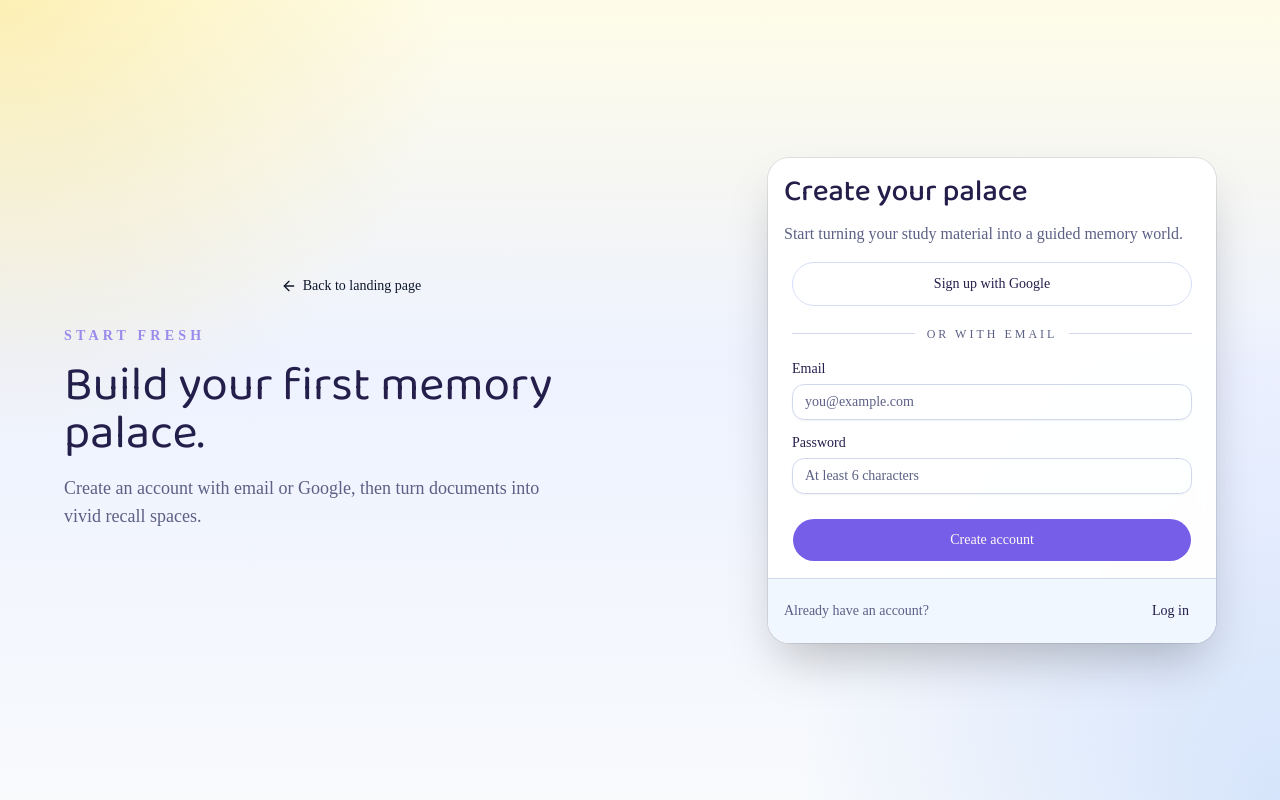
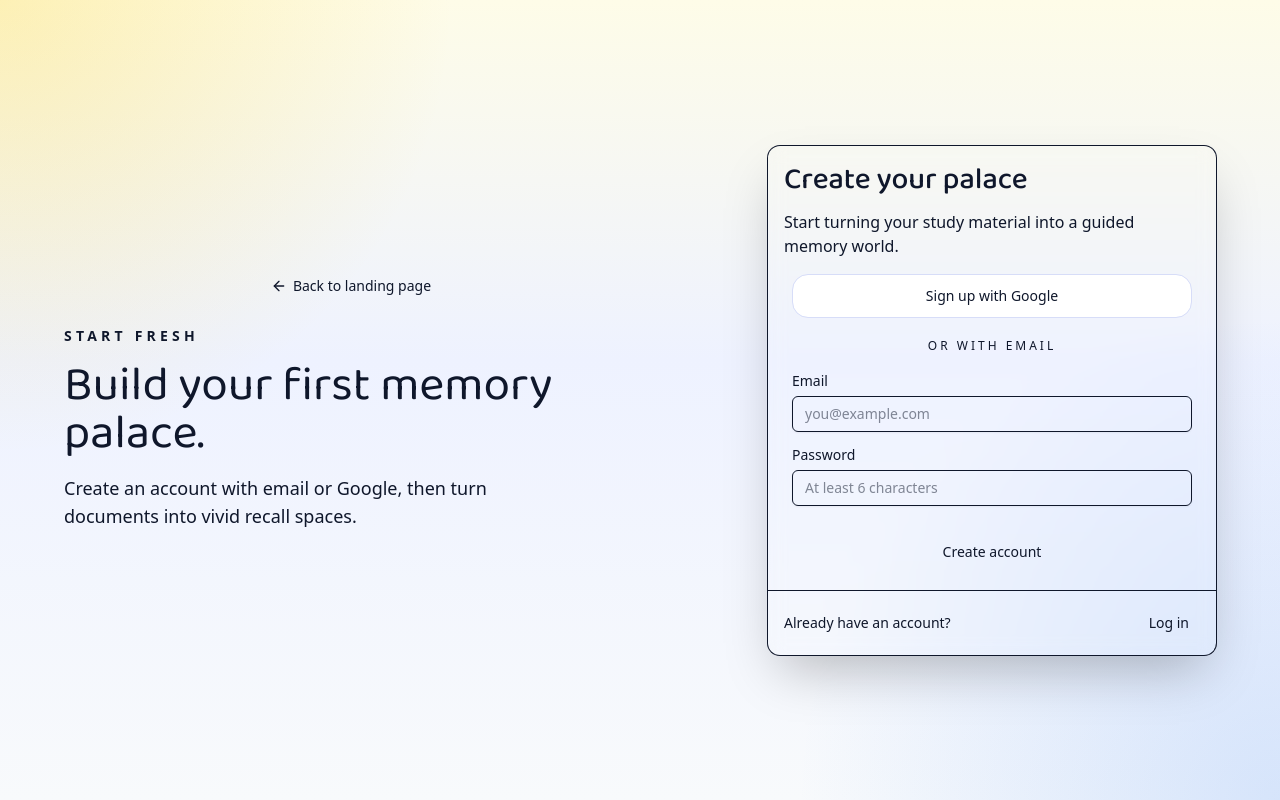
Before and after one commit to Phalanyx/palace, a Next.js app: page /signup in a window 1280 px wide. Built offline with nearby package versions, Linux system fonts and the light colour scheme; no server answers.

Commit message:
merge fixes

```diff
--- a/app/components/DragonScene.tsx
+++ b/app/components/DragonScene.tsx
@@ -293,26 +293,6 @@ function WizardLights() {
 }
 
 export default function DragonScene() {
-  useEffect(() => {
-    const originalWarn = console.warn
-
-    console.warn = (...args) => {
-      const [firstArg] = args
-      if (
-        typeof firstArg === 'string' &&
-        firstArg.includes('THREE.THREE.Clock: This module has been deprecated. Please use THREE.Timer instead.')
-      ) {
-        return
-      }
-
-      originalWarn(...args)
-    }
-
-    return () => {
-      console.warn = originalWarn
-    }
-  }, [])
-
   return (
     <Canvas
       camera={{ position: KEYFRAMES[0].pos, fov: 50 }}
--- a/app/globals.css
+++ b/app/globals.css
@@ -1,8 +1,4 @@
 @import "tailwindcss";
-@import "tw-animate-css";
-@import "shadcn/tailwind.css";
-
-@custom-variant dark (&:is(.dark *));
 
 @font-face {
   font-family: 'Kingjola';
@@ -20,123 +16,5 @@
   body {
     background-color: #EEF2FF;
     color: #312E81;
-    @apply bg-background text-foreground;
-  }
-  * {
-    @apply border-border outline-ring/50;
-  }
-  html {
-    @apply font-sans;
   }
 }
-
-:root {
-  --background: oklch(0.985 0.013 82.41);
-  --foreground: oklch(0.27 0.08 286.11);
-  --card: oklch(1 0 0);
-  --card-foreground: oklch(0.27 0.08 286.11);
-  --popover: oklch(1 0 0);
-  --popover-foreground: oklch(0.27 0.08 286.11);
-  --primary: oklch(0.58 0.2 286.32);
-  --primary-foreground: oklch(0.985 0.01 82.41);
-  --secondary: oklch(0.93 0.05 86.16);
-  --secondary-foreground: oklch(0.35 0.1 285.04);
-  --muted: oklch(0.95 0.03 258.34);
-  --muted-foreground: oklch(0.5 0.06 278.91);
-  --accent: oklch(0.9 0.07 187.22);
-  --accent-foreground: oklch(0.27 0.08 286.11);
-  --destructive: oklch(0.61 0.23 26.48);
-  --border: oklch(0.88 0.03 274.41);
-  --input: oklch(0.88 0.03 274.41);
-  --ring: oklch(0.67 0.17 272.84);
-  --chart-1: oklch(0.7 0.17 279.31);
-  --chart-2: oklch(0.72 0.17 180.57);
-  --chart-3: oklch(0.77 0.17 71.38);
-  --chart-4: oklch(0.68 0.2 14.72);
-  --chart-5: oklch(0.63 0.17 326.78);
-  --radius: 0.95rem;
-  --sidebar: oklch(0.985 0.013 82.41);
-  --sidebar-foreground: oklch(0.27 0.08 286.11);
-  --sidebar-primary: oklch(0.58 0.2 286.32);
-  --sidebar-primary-foreground: oklch(0.985 0.01 82.41);
-  --sidebar-accent: oklch(0.95 0.03 258.34);
-  --sidebar-accent-foreground: oklch(0.27 0.08 286.11);
-  --sidebar-border: oklch(0.88 0.03 274.41);
-  --sidebar-ring: oklch(0.67 0.17 272.84);
-}
-
-.dark {
-  --background: oklch(0.145 0 0);
-  --foreground: oklch(0.985 0 0);
-  --card: oklch(0.205 0 0);
-  --card-foreground: oklch(0.985 0 0);
-  --popover: oklch(0.205 0 0);
-  --popover-foreground: oklch(0.985 0 0);
-  --primary: oklch(0.922 0 0);
-  --primary-foreground: oklch(0.205 0 0);
-  --secondary: oklch(0.269 0 0);
-  --secondary-foreground: oklch(0.985 0 0);
-  --muted: oklch(0.269 0 0);
-  --muted-foreground: oklch(0.708 0 0);
-  --accent: oklch(0.269 0 0);
-  --accent-foreground: oklch(0.985 0 0);
-  --destructive: oklch(0.704 0.191 22.216);
-  --border: oklch(1 0 0 / 10%);
-  --input: oklch(1 0 0 / 15%);
-  --ring: oklch(0.556 0 0);
-  --chart-1: oklch(0.809 0.105 251.813);
-  --chart-2: oklch(0.623 0.214 259.815);
-  --chart-3: oklch(0.546 0.245 262.881);
-  --chart-4: oklch(0.488 0.243 264.376);
-  --chart-5: oklch(0.424 0.199 265.638);
-  --sidebar: oklch(0.205 0 0);
-  --sidebar-foreground: oklch(0.985 0 0);
-  --sidebar-primary: oklch(0.488 0.243 264.376);
-  --sidebar-primary-foreground: oklch(0.985 0 0);
-  --sidebar-accent: oklch(0.269 0 0);
-  --sidebar-accent-foreground: oklch(0.985 0 0);
-  --sidebar-border: oklch(1 0 0 / 10%);
-  --sidebar-ring: oklch(0.556 0 0);
-}
-
-@theme inline {
-  --font-sans: var(--font-sans);
-  --color-sidebar-ring: var(--sidebar-ring);
-  --color-sidebar-border: var(--sidebar-border);
-  --color-sidebar-accent-foreground: var(--sidebar-accent-foreground);
-  --color-sidebar-accent: var(--sidebar-accent);
-  --color-sidebar-primary-foreground: var(--sidebar-primary-foreground);
-  --color-sidebar-primary: var(--sidebar-primary);
-  --color-sidebar-foreground: var(--sidebar-foreground);
-  --color-sidebar: var(--sidebar);
-  --color-chart-5: var(--chart-5);
-  --color-chart-4: var(--chart-4);
-  --color-chart-3: var(--chart-3);
-  --color-chart-2: var(--chart-2);
-  --color-chart-1: var(--chart-1);
-  --color-ring: var(--ring);
-  --color-input: var(--input);
-  --color-border: var(--border);
-  --color-destructive: var(--destructive);
-  --color-accent-foreground: var(--accent-foreground);
-  --color-accent: var(--accent);
-  --color-muted-foreground: var(--muted-foreground);
-  --color-muted: var(--muted);
-  --color-secondary-foreground: var(--secondary-foreground);
-  --color-secondary: var(--secondary);
-  --color-primary-foreground: var(--primary-foreground);
-  --color-primary: var(--primary);
-  --color-popover-foreground: var(--popover-foreground);
-  --color-popover: var(--popover);
-  --color-card-foreground: var(--card-foreground);
-  --color-card: var(--card);
-  --color-foreground: var(--foreground);
-  --color-background: var(--background);
-  --radius-sm: calc(var(--radius) * 0.6);
-  --radius-md: calc(var(--radius) * 0.8);
-  --radius-lg: var(--radius);
-  --radius-xl: calc(var(--radius) * 1.4);
-  --radius-2xl: calc(var(--radius) * 1.8);
-  --radius-3xl: calc(var(--radius) * 2.2);
-  --radius-4xl: calc(var(--radius) * 2.6);
-}
--- a/app/palace/[id]/history/page.tsx
+++ b/app/palace/[id]/history/page.tsx
@@ -1,6 +1,5 @@
 import { notFound } from 'next/navigation';
 import { prisma } from '@/lib/prisma';
-import { requireUser } from '@/lib/auth';
 import { ArrowLeft, FileText, BrainCircuit } from 'lucide-react';
 import Link from 'next/link';
 import TestHistory from '../TestHistory';
@@ -9,13 +8,9 @@ export const dynamic = 'force-dynamic';
 
 export default async function HistoryPage(props: { params: Promise<{ id: string }> }) {
   const params = await props.params;
-  const user = await requireUser();
 
-  const palace = await prisma.palace.findFirst({
-    where: {
-      id: params.id,
-      userId: user.id,
-    },
+  const palace = await prisma.palace.findUnique({
+    where: { id: params.id },
     include: { documents: true },
   });
 
@@ -54,7 +49,7 @@ export default async function HistoryPage(props: { params: Promise<{ id: string
             <FileText className="opacity-80" /> Sources
           </h2>
           <p className="opacity-90 font-medium">
-            {palace.documents.map((document) => document.fileName).join(', ') || 'No documents attached'}
+            {palace.documents.map((d: any) => d.fileName).join(', ') || 'No documents attached'}
           </p>
         </div>
 
```
